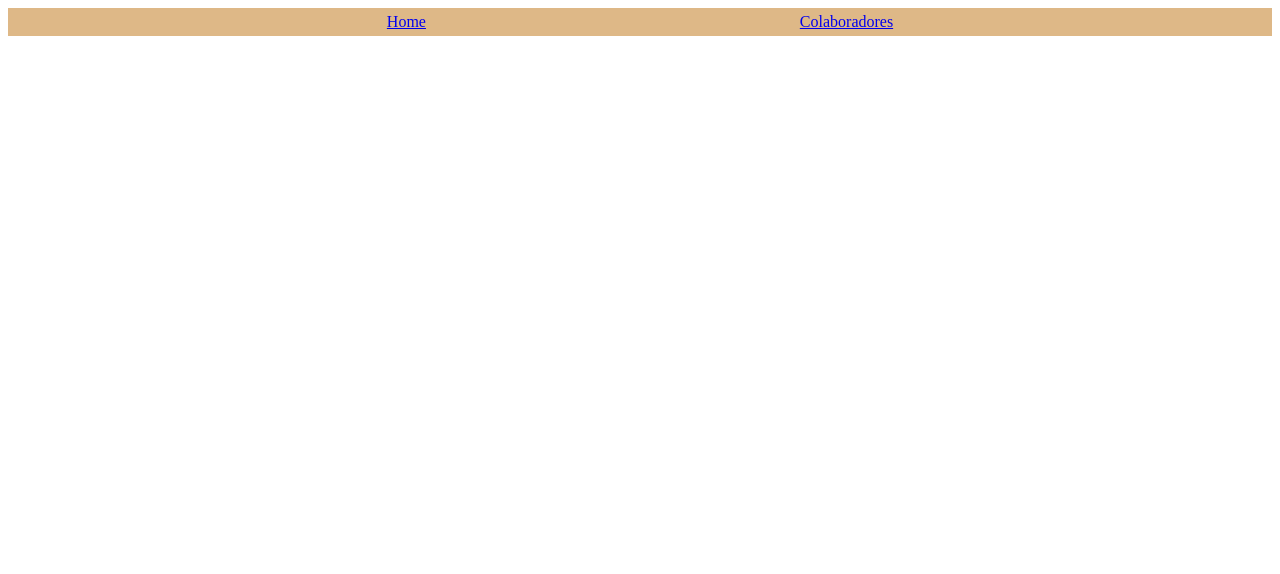
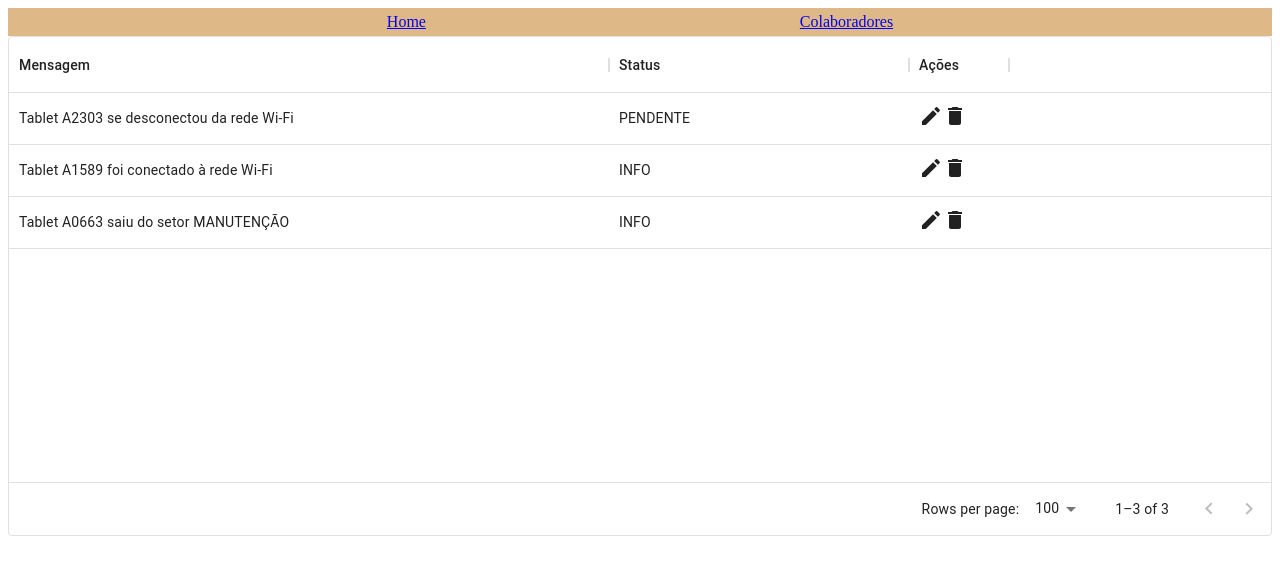
Before and after one commit to josevalencar/frontend, a React (Create React App) app: page /notificacoes in a window 1280 px wide. Before the commit this address had no page. Shown: the top 574 px of the page. Built offline with nearby package versions, Linux system fonts and the light colour scheme.

Commit message:
feat: rota de notificações e tabela

```diff
--- a/package.json
+++ b/package.json
@@ -8,6 +8,7 @@
     "@mui/icons-material": "^5.11.16",
     "@mui/joy": "^5.0.0-alpha.82",
     "@mui/material": "^5.13.3",
+    "@mui/x-data-grid": "^6.5.0",
     "@testing-library/jest-dom": "^5.16.5",
     "@testing-library/react": "^13.4.0",
     "@testing-library/user-event": "^13.5.0",
--- /dev/null
+++ b/src/pages/notifications.jsx
@@ -0,0 +1,51 @@
+// import React from 'react'
+
+import * as React from 'react';
+import { DataGrid } from '@mui/x-data-grid';
+import DeleteIcon from '@mui/icons-material/Delete';
+import EditIcon from '@mui/icons-material/Edit';
+
+
+const handleDeleteRow = (id) => {
+    // Replace this with your own logic to delete the row with the specified ID
+    console.log(`Delete row with ID ${id}`);
+}
+
+const rows = [
+    { id: 1, col1: 'Tablet A2303 se desconectou da rede Wi-Fi', col2: 'PENDENTE', col3: 'TESTE' },
+    { id: 2, col1: 'Tablet A1589 foi conectado à rede Wi-Fi', col2: 'INFO' },
+    { id: 3, col1: 'Tablet A0663 saiu do setor MANUTENÇÃO', col2: 'INFO' },
+];
+
+const columns = [
+    { field: 'col1', headerName: 'Mensagem', width: 600 },
+    { field: 'col2', headerName: 'Status', width: 300, disableColumnFilter: true },
+    {
+        field: 'actions',
+        headerName: 'Ações',
+        width: 100,
+        renderCell: (params) => (
+            <div>
+                <EditIcon
+                    style={{ cursor: 'pointer' }}
+                    onClick={() => handleDeleteRow(params.row.id)}
+                />
+                <DeleteIcon
+                    style={{ cursor: 'pointer' }}
+                    onClick={() => handleDeleteRow(params.row.id)}
+                />
+            </div>
+        ),
+    },
+];
+
+const Notifications = () => {
+
+    return (
+        <div style={{ height: 500, width: '100%' }}>
+            <DataGrid rows={rows} columns={columns} disableColumnMenu />
+        </div>
+    );
+}
+
+export default Notifications
--- a/src/router.jsx
+++ b/src/router.jsx
@@ -1,6 +1,7 @@
 import { Route, Routes } from 'react-router-dom'
 import Colaboradores from './pages/colaboradores'
 import Home from './pages/home'
+import Notifications from './pages/notifications'
 import Colaborador from './pages/colaborador'
 
 import React from 'react'
@@ -9,6 +10,7 @@ const Router = () => {
   return (
     <Routes>
       <Route path="/" element={<Home />} />
+      <Route path="/notificacoes" element={<Notifications />} />
       <Route path="colaboradores">
         <Route path="" element={<Colaboradores />} />
         <Route path=":colaboradorId" element={<Colaborador />} />
```
Also changed, not shown: 1 other file (tests, documents, lock files or other folders). Lines whose indentation alone changed are shown as unchanged.
